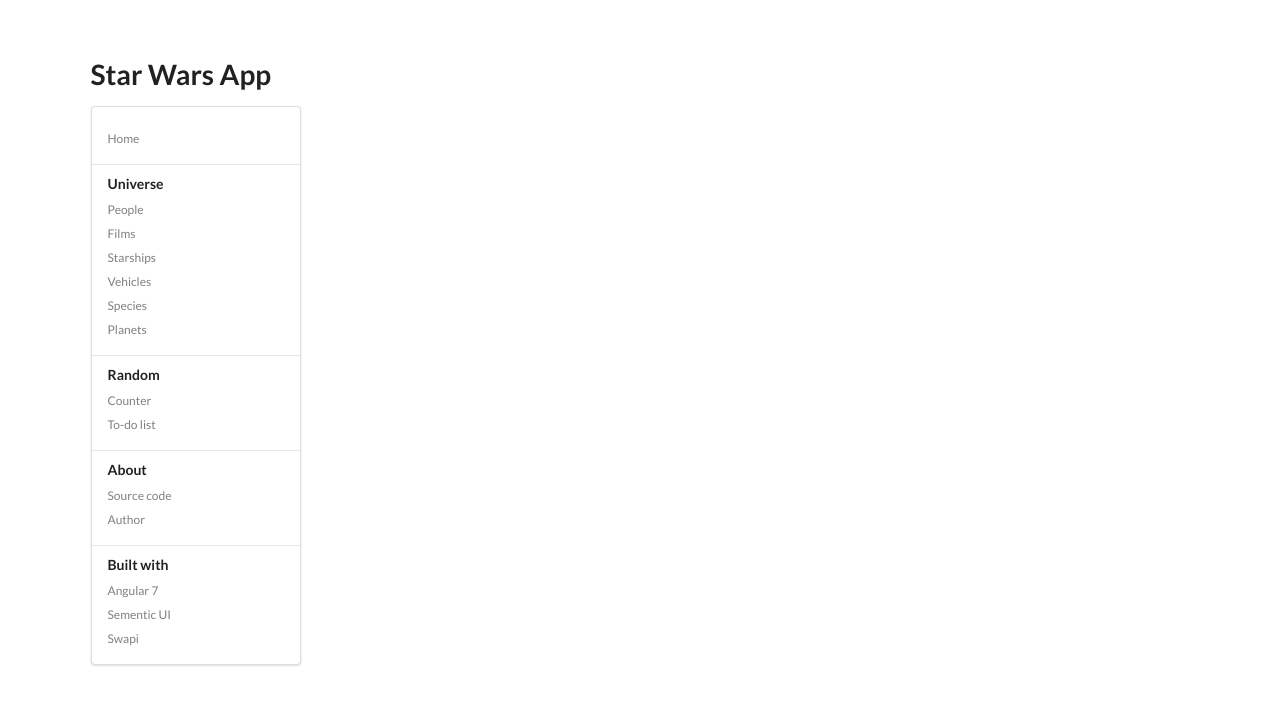
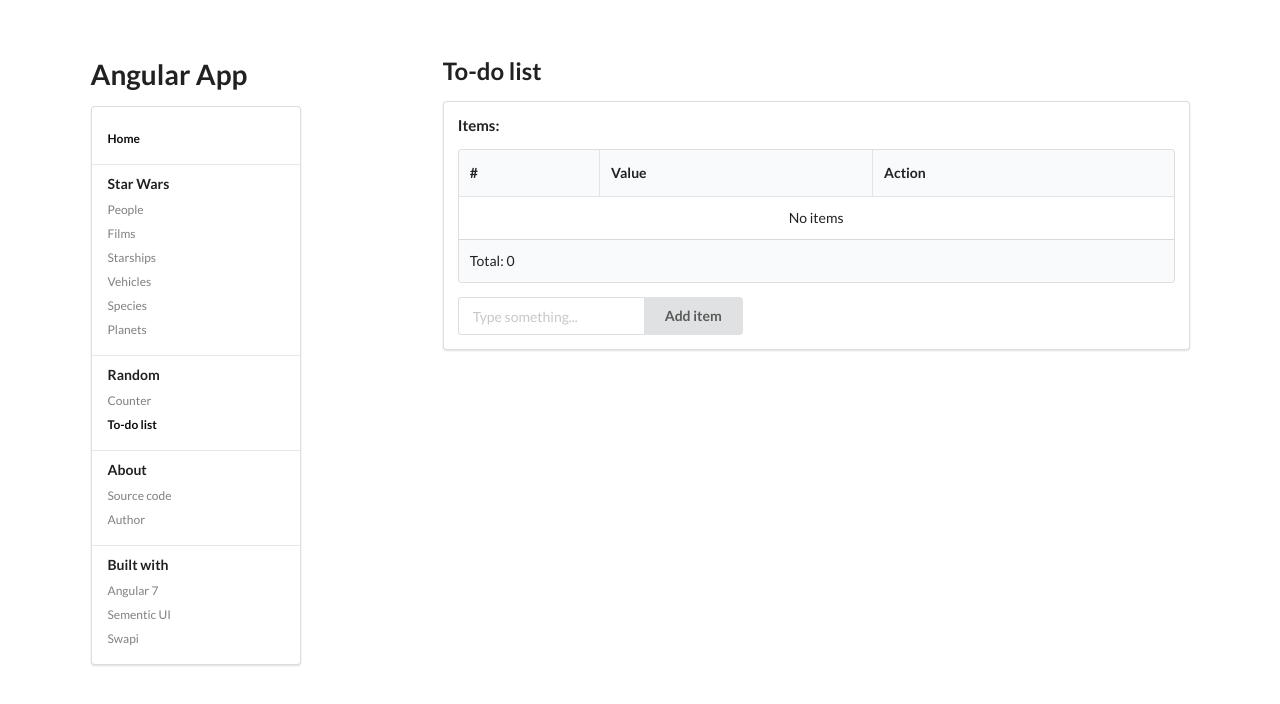
Before and after one commit to loteoo/swapi-ng-app, an Angular app: page /crud in a window 1280 px wide. Before the commit this address led to /. Shown: the top 704 px of the page. Built offline with nearby package versions, Linux system fonts and the light colour scheme.

Commit message:
todo crud

```diff
--- a/package.json
+++ b/package.json
@@ -20,6 +20,7 @@
     "@angular/platform-browser-dynamic": "~7.1.0",
     "@angular/router": "~7.1.0",
     "core-js": "^2.5.4",
+    "nanoid": "^2.0.0",
     "rxjs": "~6.3.3",
     "semantic-ui": "^2.4.2",
     "tslib": "^1.9.0",
--- a/src/app/app-routing.module.ts
+++ b/src/app/app-routing.module.ts
@@ -14,6 +14,7 @@ import { SpecieComponent } from './specie/specie.component';
 import { PlanetsComponent } from './planets/planets.component';
 import { PlanetComponent } from './planet/planet.component';
 import { CounterComponent } from './counter/counter.component';
+import { CrudComponent } from './crud/crud.component';
 
 const routes: Routes = [
   { path: '', component: HomeComponent },
@@ -30,6 +31,7 @@ const routes: Routes = [
   { path: 'planets', component: PlanetsComponent },
   { path: 'planets/:id', component: PlanetComponent },
   { path: 'counter', component: CounterComponent },
+  { path: 'crud', component: CrudComponent },
 ];
 
 @NgModule({
--- a/src/app/app.component.html
+++ b/src/app/app.component.html
@@ -1,7 +1,7 @@
 <div class="ui main container">
   <div class="ui two column padded grid">
     <div class="five wide column">
-      <h1>Star Wars App</h1>
+      <h1>Angular App</h1>
       <div class="ui vertical menu">
         <div class="item">
           <div class="menu">
@@ -9,7 +9,7 @@
           </div>
         </div>
         <div class="item">
-          <div class="header">Universe</div>
+          <div class="header">Star Wars</div>
           <div class="menu">
             <a class="item" routerLink="/people" routerLinkActive="active">People</a>
             <a class="item" routerLink="/films" routerLinkActive="active">Films</a>
@@ -23,7 +23,7 @@
           <div class="header">Random</div>
           <div class="menu">
             <a class="item" routerLink="/counter" routerLinkActive="active">Counter</a>
-            <a class="item">To-do list</a>
+            <a class="item" routerLink="/crud" routerLinkActive="active">To-do list</a>
           </div>
         </div>
         <div class="item">
--- a/src/app/app.module.ts
+++ b/src/app/app.module.ts
@@ -20,6 +20,7 @@ import { SpecieComponent } from './specie/specie.component';
 import { StarshipComponent } from './starship/starship.component';
 import { VehicleComponent } from './vehicle/vehicle.component';
 import { CounterComponent } from './counter/counter.component';
+import { CrudComponent } from './crud/crud.component';
 
 
 @NgModule({
@@ -38,7 +39,8 @@ import { CounterComponent } from './counter/counter.component';
     SpecieComponent,
     StarshipComponent,
     VehicleComponent,
-    CounterComponent
+    CounterComponent,
+    CrudComponent
   ],
   imports: [
     BrowserModule,
--- /dev/null
+++ b/src/app/crud/crud.component.html
@@ -0,0 +1,48 @@
+<h2>To-do list</h2>
+<div class="ui segment">
+  <h4>Items:</h4>
+  <table class="ui celled table">
+    <thead>
+      <tr>
+        <th>#</th>
+        <th>Value</th>
+        <th>Action</th>
+      </tr>
+    </thead>
+    <tbody *ngIf="items.length > 0">
+      <tr *ngFor="let item of items; index as i;">
+        <td class="collapsing">{{i + 1}}</td>
+        <td>
+          <span *ngIf="!item.editing">{{item.value}}</span>
+          <div class="ui input" *ngIf="item.editing">
+            <input
+              type="text"
+              placeholder="Type something..."
+              value="{{item.value}}"
+              (change)="setItem($event)"
+              id="{{item.id}}"
+            >
+          </div>
+        </td>
+        <td class="right aligned collapsing">
+          <button class="ui button" (click)="enableEdit(item.id)">{{item.editing ? 'Save' : 'Edit'}}</button>
+          <button class="ui button" (click)="remove(item.id)">Remove</button>
+        </td>
+      </tr>
+    </tbody>
+    <tbody *ngIf="items.length === 0">
+      <tr>
+        <td colspan="3" class="center aligned">No items</td>
+      </tr>
+    </tbody>
+    <tfoot>
+      <tr>
+        <th colspan="3">Total: {{items.length}}</th>
+      </tr>
+    </tfoot>
+  </table>
+  <div class="ui action input">
+    <input type="text" placeholder="Type something..." value="{{inputVal}}" (change)="setInputVal($event)">
+    <button class="ui button" (click)="add()">Add item</button>
+  </div>
+</div>
--- /dev/null
+++ b/src/app/crud/crud.component.ts
@@ -0,0 +1,56 @@
+import { Component, OnInit } from '@angular/core';
+
+import nanoid from 'nanoid'
+
+@Component({
+  selector: 'app-crud',
+  templateUrl: './crud.component.html',
+  styleUrls: ['./crud.component.css']
+})
+export class CrudComponent implements OnInit {
+
+  inputVal: String = '';
+  items: Array<Object> = [];
+
+  constructor() { }
+
+  ngOnInit() {
+  }
+
+  setInputVal(ev) {
+    this.inputVal = ev.target.value;
+  }
+
+  add() {
+    if (this.inputVal !== '') {
+      this.items.push({
+        id: nanoid(),
+        value: this.inputVal,
+        done: false,
+        editing: false
+      });
+      this.inputVal = '';
+    }
+  }
+
+  remove(id) {
+    this.items = this.items.filter(item => id !== item.id)
+  }
+
+  enableEdit(id) {
+    this.items = this.items.map(item =>
+      id === item.id
+        ? ({...item, editing: !item.editing})
+        : ({...item, editing: false})
+    )
+  }
+
+  setItem(ev) {
+    this.items = this.items.map(item =>
+      ev.target.id === item.id
+        ? ({...item, value: ev.target.value})
+        : item
+    )
+  }
+
+}
--- a/src/app/home/home.component.html
+++ b/src/app/home/home.component.html
@@ -1,2 +1,2 @@
-<h2>Angular 7 + Sementic UI Star Wars App</h2>
+<h2>Angular 7 + Sementic UI  + Star Wars API</h2>
 <p>Comparing different front-end frameworks!</p>
```
Also changed, not shown: src/app/crud/crud.component.css (added), 2 other files (tests, documents, lock files or other folders).
